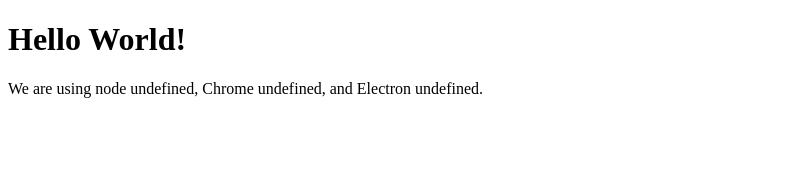
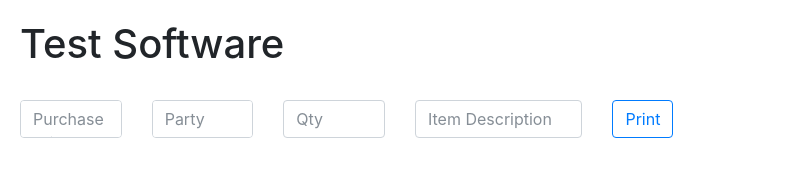
Before and after one commit to ashokbhayal/pos, an Electron app: page index.html in a window 800 px wide. Drawn offline with Linux system fonts and the light colour scheme; no server answers.

Commit message:
index page change

```diff
--- a/css/pos_css/pos.css
+++ b/css/pos_css/pos.css
@@ -5,6 +5,9 @@
    margin-right: 20px;
 }
 
-#price_textArea, #party_textArea {
+#price_textArea,
+#party_textArea,
+#qty_textArea,
+#item_desc {
   resize: none;
 }
--- a/index.html
+++ b/index.html
@@ -1,14 +1,37 @@
 <!DOCTYPE html>
 <html>
 <head>
-    <meta charset="UTF-8">
-    <title>Hello World!</title>
-    <meta http-equiv="Content-Security-Policy" content="script-src 'self' 'unsafe-inline';" />
+   <meta charset="UTF-8">
+   <title>POS Test Software</title>
+   <meta http-equiv="Content-Security-Policy" content="script-src 'self' 'unsafe-inline';" />
+   <link rel="stylesheet" href="./css/bootstrap.min.css" />
+   <link rel="stylesheet" href="./css/pos_css/pos.css" />
+   <script type="text/javascript" src="./price_calulator.js"></script>
 </head>
 <body>
-    <h1>Hello World!</h1>
-    We are using node <script>document.write(process.versions.node)</script>,
-    Chrome <script>document.write(process.versions.chrome)</script>,
-    and Electron <script>document.write(process.versions.electron)</script>.
+   <h1>Test Software</h1>
+
+   </br>
+   <div class="row">
+      <div class="col-xs-2 col-sm-2 col-md-2 col-lg-2">
+         <textarea class="form-control param_textarea" rows="1" id="price_textArea" placeholder="Purchase Price"></textarea>
+      </div>
+      <div class="col-xs-2 col-sm-2 col-md-2 col-lg-2">
+         <textarea class="form-control param_textarea" rows="1" id="party_textArea" placeholder="Party Name"></textarea>
+      </div>
+      <div class="col-xs-2 col-sm-2 col-md-2 col-lg-2">
+         <textarea class="form-control param_textarea" rows="1" id="qty_textArea" placeholder="Qty"></textarea>
+      </div>
+      <div class="col-xs-3 col-sm-3 col-md-3 col-lg-3">
+         <textarea class="form-control param_textarea" rows="1" id="item_desc" placeholder="Item Description"></textarea>
+      </div>
+      <div class="col-xs-2 col-sm-2 col-md-2 col-lg-2">
+         <button type="button" class="btn btn-outline-primary" onclick="price_calulator()">Print</button>
+      </div>
+   </div>
+   </br>
+   <div class="row">
+   </div>
+
 </body>
 </html>
```
